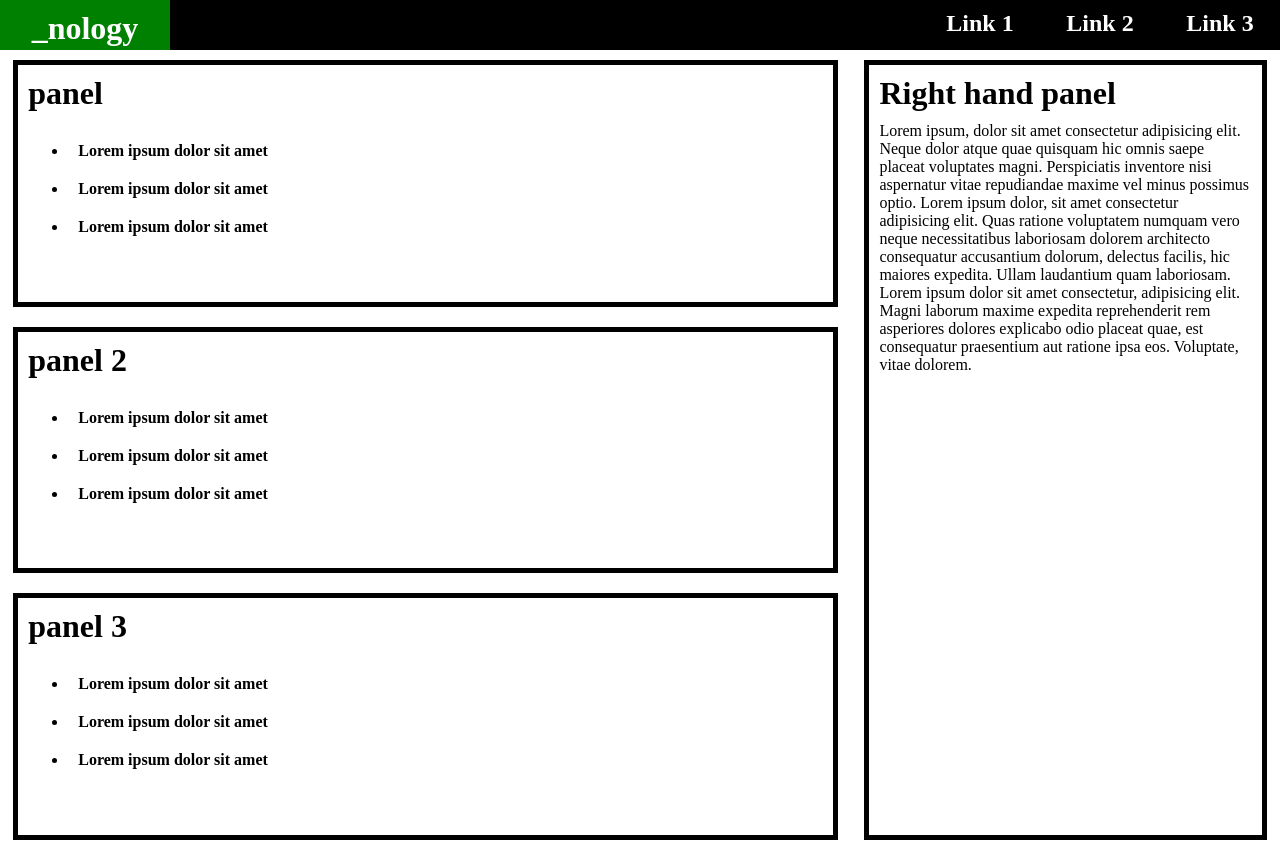
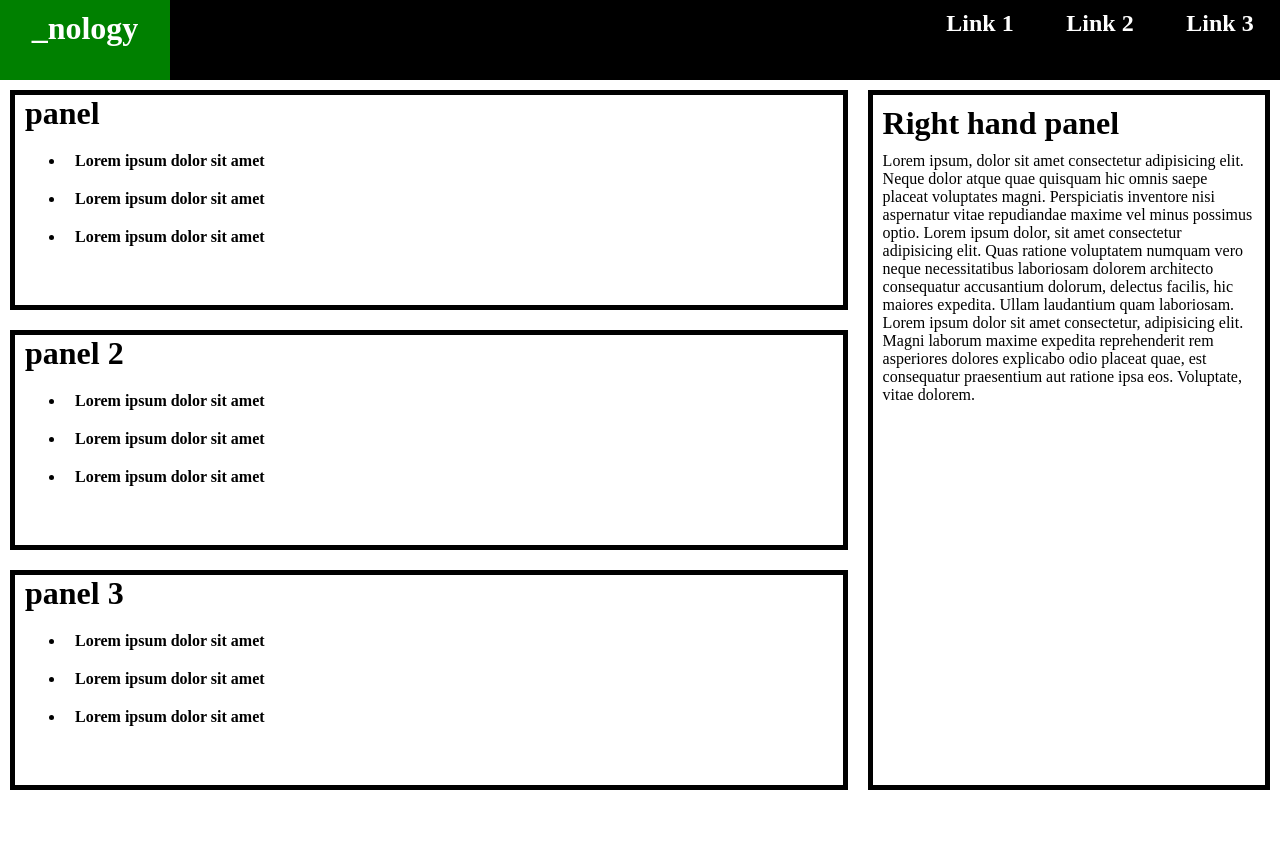
Before and after one commit to Smethan/flexbox-challenge, a plain HTML site: page index.html in a window 1280 px wide. After the commit the page ends 800 px from the top, so only its background shows below. Drawn offline with Linux system fonts and the light colour scheme.

Commit message:
might have fixed sizing on main page, something something flexbox

```diff
--- a/index.html
+++ b/index.html
@@ -8,6 +8,7 @@
     <title>Document</title>
 </head>
 <body>
+    <div class="container2">
         <div class="header">
             <div class="leftheader">
                 <h1>_nology</h1>
@@ -52,5 +53,6 @@
                 </di>
             </div>
         </div>
+    </div>
 </body>
 </html>
--- a/styles.scss
+++ b/styles.scss
@@ -6,7 +6,7 @@
 .header {
     display: flex;
     justify-content: space-between;
-    height: 50px;
+    height: 10vh;
     background-color: black;
     color: white;
 
@@ -42,28 +42,39 @@
 .container {
     display: flex;
     flex-direction: row;
-    justify-content: space-around;
+    flex-grow: 1;
+    flex-wrap:wrap;
+
+    width: 100%;
+}
+
+.container2 {
+    display: flex;
+    flex-direction: column;
     height: 100vh;
     width: 100%;
+
 }
 
 .leftcontainer {
     display: flex;
     flex-direction: column;
-    justify-content: space-around;
+    justify-content: space-between;
+    flex: 1;
+    max-height: 90vh;
     width: 66%;
 
     div {
         border: 5px solid black;
         margin: 10px;
         // remove flex-grow for challenge 2, set height to 33% and align items to center
-        flex-grow: 1;
+        flex: 1;
         // height: 33%;
         // align-items: center;
 
         h1 {
             // padding: 10px;
-            margin: 10px;
+            margin-left: 10px;
         }
         ul {
             margin-left: 40px;
```
Also changed, not shown: styles.css, 1 other file. Lines whose indentation alone changed are shown as unchanged.
